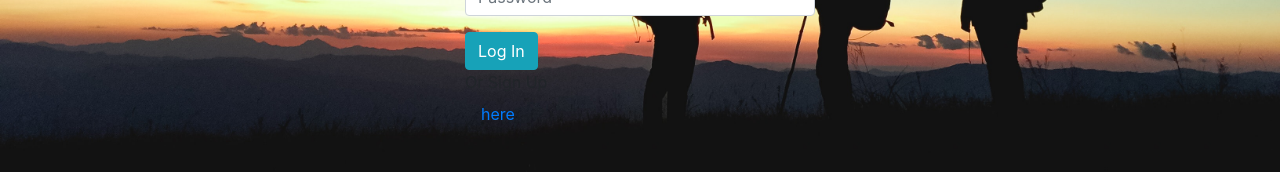
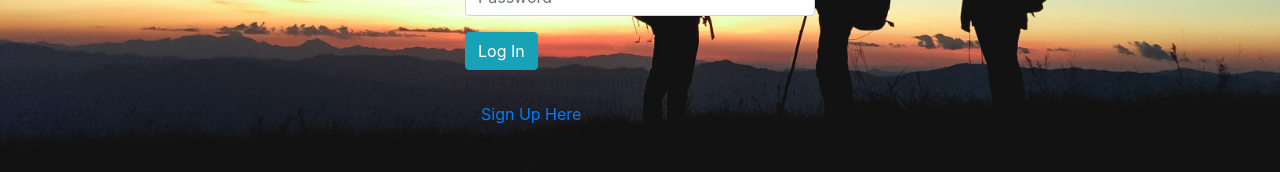
Before and after one commit to tjaved12/travelorsApp, a React (Create React App) app in the folder client/: page / in a window 1280 px wide. Shown: the part 611-783 px from the top of the page. Built offline with nearby package versions, Linux system fonts and the light colour scheme.

Commit message:
rewording login signup

```diff
--- a/client/src/pages/Login.js
+++ b/client/src/pages/Login.js
@@ -63,8 +63,8 @@ function LoginInfo() {
             <button type="submit"   className="btn btn-info white">Log In</button>
           </form>
           <p className="white">
-            Or Sign Up
-            <Link className="nav-link" to='/Signup'>here</Link>
+            Don't have an account?
+            <Link className="nav-link" to='/Signup'>Sign Up Here</Link>
           </p>
         </div>
         <div className="col-lg-4"></div>
--- a/client/src/pages/Signup.js
+++ b/client/src/pages/Signup.js
@@ -62,8 +62,8 @@ const Signup =() =>{
               <button type="submit"   className="btn btn-info white">Sign Up</button>
             </form>
             <p className="white">
-              OR Login
-              <Link className="nav-link" to='/LoginInfo'>here</Link>
+              Already have an account?
+              <Link className="nav-link" to='/LoginInfo'>Log in here</Link>
             </p>
           </div>
           <div className="col-lg-4"></div>
```
